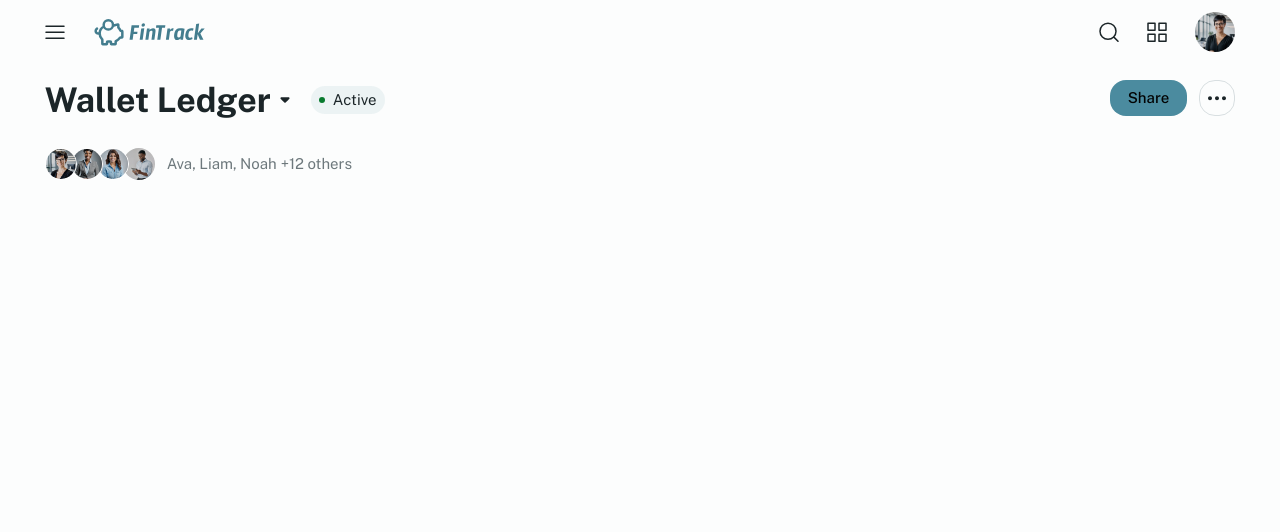
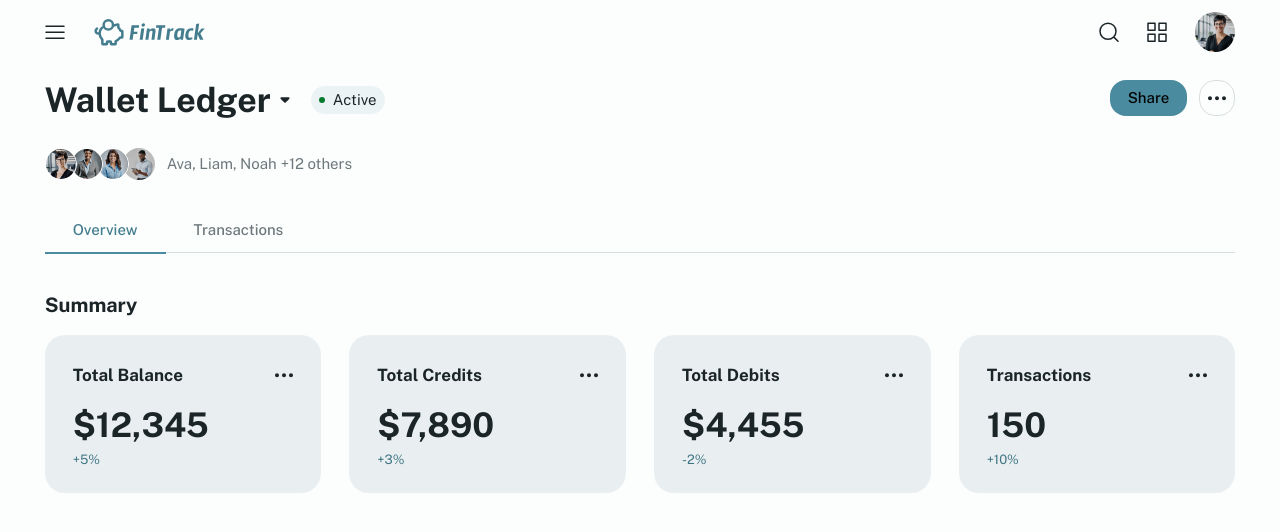
Before and after one commit to devhnry/fintrack-dashboard, a Next.js app: page / in a window 1280 px wide. Shown: the top 532 px of the page. Built offline with nearby package versions, Linux system fonts and the light colour scheme.

Commit message:
feat: completed summary cards section

```diff
--- a/src/app/page.tsx
+++ b/src/app/page.tsx
@@ -1,3 +1,5 @@
+"use client"
+
 import Navbar from "@/components/Navbar";
 import Container from "@/components/Container";
 import Ellipsis from "@/assets/icons/ellipsis.svg"
@@ -10,15 +12,52 @@ import Profile3 from "@/assets/images/profile-3.png"
 import Profile4 from "@/assets/images/profile-4.png"
 import AvatarGroup from "@/components/AvatarGroup";
 import {StatusBadge} from "@/components/StatusBadge";
+import {useState} from "react";
+import {DashboardSummary} from "@/types/types";
+import SummarySection from "@/components/SummarySection";
+import Tabs from "@/components/Tabs";
+
+
+const summaryConfig = [
+    { key: "totalBalance", label: "Total Balance", changeKey: "balanceChange", isCurrency: true },
+    { key: "totalCredits", label: "Total Credits", changeKey: "creditsChange", isCurrency: true },
+    { key: "totalDebits", label: "Total Debits", changeKey: "debitsChange", isCurrency: true },
+    { key: "transactionCount", label: "Transactions", changeKey: "transactionChange", isCurrency: false },
+];
+
+export function mapSummaryCards(summary: DashboardSummary) {
+    return summaryConfig.map(({ key, label, changeKey, isCurrency }) => ({
+        key,
+        label,
+        value: summary[key as keyof DashboardSummary] as number,
+        change: summary[changeKey as keyof DashboardSummary] as number || 0,
+        isCurrency,
+    }));
+}
+
+const dashboardSummary: DashboardSummary = {
+    totalBalance: 12345,
+    totalCredits: 7890,
+    totalDebits: 4455,
+    transactionCount: 150,
+    balanceChange: 5,
+    creditsChange: 3,
+    debitsChange: -2,
+    transactionChange: 10,
+}
+
+const profiles: StaticImageData[] = [Profile1, Profile2, Profile3, Profile4];
+const participantNames = "Ava, Liam, Noah";
+const extraParticipants = "+12 others";
+const tableTabs: string[] = ['Overview', 'Transactions'];
 
 export default function Page() {
-    const profiles: StaticImageData[] = [Profile1, Profile2, Profile3, Profile4];
-    const participantNames = "Ava, Liam, Noah";
-    const extraParticipants = "+12 others";
+    const [activeTab, setActiveTab] = useState<string>('Overview')
+    const summaryCards = mapSummaryCards(dashboardSummary);
 
     return (
         <>
-            <main>
+            <main className={`overflow-hidden`}>
                 <Navbar />
                 <Container className="my-[28px]">
                     <section className="flex flex-col gap-[15px] sm:flex-row sm:justify-between items-start">
@@ -50,8 +89,15 @@ export default function Page() {
                     </section>
                 </Container>
                 <Container className="mb-[28px]">
-                    <section>
+                    <section className="space-y-[28px]">
+                        <Tabs tabs={tableTabs} activeTab={activeTab} onTabChange={setActiveTab} />
+                        {activeTab === "Overview" && (
+                            <SummarySection summaryCards={summaryCards} />
+                        )}
 
+                        {activeTab === "Transactions" && (
+                            <div className={`flex items-center justify-center text-heading`}>Page Unavailable</div>
+                        )}
                     </section>
                 </Container>
             </main>
--- /dev/null
+++ b/src/components/SummaryCard.tsx
@@ -0,0 +1,29 @@
+import React from "react";
+import Ellipsis from "@/assets/icons/ellipsis.svg"
+import {formatNumber} from "@/util";
+
+interface SummaryCardProps {
+    label: string;
+    value: number;
+    change: number;
+    isCurrency?: boolean;
+}
+
+export const SummaryCard: React.FC<SummaryCardProps> = ({ label, value, change, isCurrency }) => {
+    return (
+        <div className="flex-shrink-0 max-w-[223px] sm:max-w-full w-full rounded-[20px] p-[28px] bg-brand-500-light max-h-[158px] h-full space-y-[18px] transition-all duration-500">
+            <div className="leading-[24px] text-[17px] -tracking-[0.5%] font-bold flex items-center justify-between">
+                <p>{label}</p>
+                <Ellipsis className={`cursor-pointer`} />
+            </div>
+            <div className={`space-y-1`}>
+                <p className={`font-bold text-[34px] leading-[40px] tracking-[-2%]`}>
+                    {isCurrency && '$'}{formatNumber(value)}
+                </p>
+                <span className="inline-block text-[13px] leading-[16px] text-brand-200">
+                    {(Number(change) >= 0 ? '+' : '') + change}%
+                </span>
+            </div>
+        </div>
+    );
+};
--- /dev/null
+++ b/src/components/SummarySection.tsx
@@ -0,0 +1,28 @@
+import React, {FC} from 'react';
+import {SummaryCard} from "@/components/SummaryCard";
+import {mapSummaryCards} from "@/app/page";
+
+interface Props {
+    summaryCards: ReturnType<typeof mapSummaryCards>
+}
+
+const SummarySection: FC<Props> = ({summaryCards}) => {
+    return (
+        <div className="pt-3 space-y-[18px]">
+            <h2 className="text-[20px] leading-[24px] font-bold -tracking-[2%]">Summary</h2>
+            <div className="flex whitespace-nowrap overflow-x-scroll gap-[28px] scrollbar-hide sm:grid sm:grid-cols-2 lg:grid-cols-4">
+                {summaryCards.map((card) => (
+                    <SummaryCard
+                        key={card.key}
+                        label={card.label}
+                        value={card.value}
+                        change={card.change}
+                        isCurrency={card.isCurrency}
+                    />
+                ))}
+            </div>
+        </div>
+    );
+};
+
+export default SummarySection;
--- /dev/null
+++ b/src/components/Tabs.tsx
@@ -0,0 +1,30 @@
+import React, {FC} from 'react';
+
+interface Props {
+    tabs: string[];
+    activeTab: string;
+    onTabChange: (tab: string) => void;
+}
+const Tabs: FC<Props> = ({tabs, activeTab, onTabChange}) => {
+    return (
+        <nav className="flex font-medium border-b-[1.5px] border-brand-600/20" aria-label="Dashboard Tabs">
+            {tabs.map((tab) => (
+                <button
+                    key={tab}
+                    onClick={() => onTabChange(tab)}
+                    className={`py-3 px-[28px] relative cursor-pointer border-none bg-transparent ${
+                        activeTab === tab ? "text-brand-100" : "text-neutral-700-light"
+                    }`}
+                    aria-current={activeTab === tab ? "page" : undefined}
+                >
+                    {tab}
+                    {activeTab === tab && (
+                        <span className="inline-block absolute left-0 -bottom-[1.5px] h-[1.5px] w-full bg-brand-50"></span>
+                    )}
+                </button>
+            ))}
+        </nav>
+    );
+};
+
+export default Tabs;
--- a/src/styles/globals.css
+++ b/src/styles/globals.css
@@ -11,12 +11,13 @@
 @theme {
   /* Brand / Accent Colors */
   --color-brand-50:  #4B8B9F;
-  --color-brand-50-light: rgba(75,139,159, 9%);
+  --color-brand-50-light: rgba(75, 139, 159, 0.09);
   --color-brand-100: #437D8E;
   --color-brand-200: #3E7383;
   --color-brand-300: #3A6C7B;
   --color-brand-400: #386776;
   --color-brand-500: #34616F;
+  --color-brand-500-light: rgba(52, 97, 111, 0.09);
   --color-brand-600: #49656E;
 
 
@@ -24,7 +25,7 @@
   --color-neutral-900: #020303;
   --color-neutral-800: #1B2528;
   --color-neutral-700: #15272D;
-  --color-neutral-700-light: rgba(21,39,45,62%) ;
+  --color-neutral-700-light: rgba(21, 39, 45, 0.62) ;
   --color-danger: #C6381B;
   --color-success: #087A2E;
 
@@ -34,6 +35,17 @@
 
   /* Fonts */
   --font-body: 'PublicSans', sans-serif;
+
+  --breakpoint-xsm: 400px;
+  --breakpoint-xs: 460px;
+  --breakpoint-2xs: 600px;
+  --breakpoint-sm: 640px;
+  --breakpoint-md: 768px;
+  --breakpoint-lg: 900px;
+  --breakpoint-2lg: 1024px;
+  --breakpoint-xl: 1200px;
+  --breakpoint-2xl: 1280px;
+  --breakpoint-3xl: 1340px;
 }
 
 body {
@@ -42,6 +54,17 @@ body {
   font-family: var(--font-body), sans-serif;
   font-size: 15px;
   line-height: 20px;
+}
+
+/* Hide scrollbar for Chrome, Safari and Opera */
+.scrollbar-hide::-webkit-scrollbar {
+  display: none;
+}
+
+/* Hide scrollbar for IE, Edge and Firefox */
+.scrollbar-hide {
+  -ms-overflow-style: none; /* IE and Edge */
+  scrollbar-width: none; /* Firefox */
 }
 
 @layer components {
--- /dev/null
+++ b/src/types/types.ts
@@ -0,0 +1,19 @@
+interface Transaction {
+    id: string;
+    date: string;
+    remark: string;
+    amount: number;
+    currency: string;
+    type: 'Credit' | 'Debit';
+}
+
+export interface DashboardSummary {
+    totalBalance: number;
+    totalCredits: number;
+    totalDebits: number;
+    transactionCount: number;
+    balanceChange: number;
+    creditsChange: number;
+    debitsChange: number;
+    transactionChange: number;
+}
--- /dev/null
+++ b/src/util.ts
@@ -0,0 +1,3 @@
+export function formatNumber(value: number): string {
+    return value.toLocaleString();
+}
```
